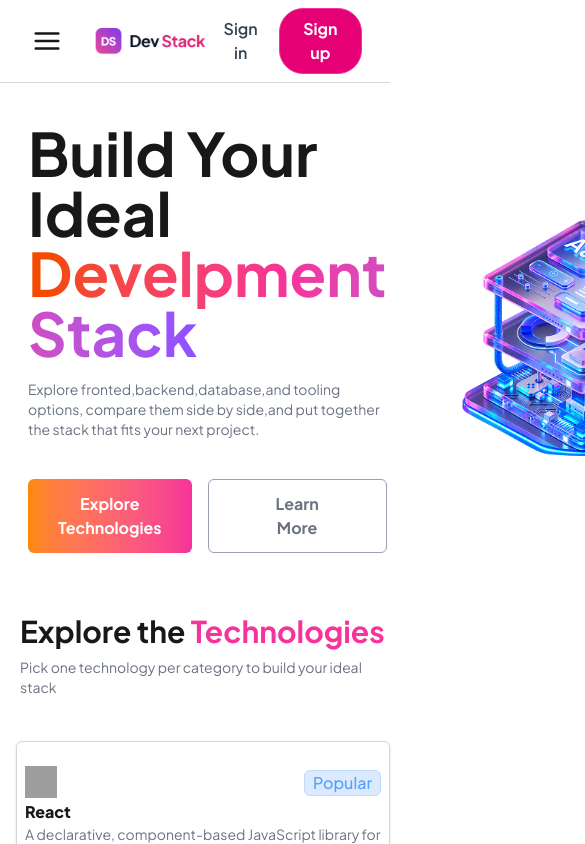
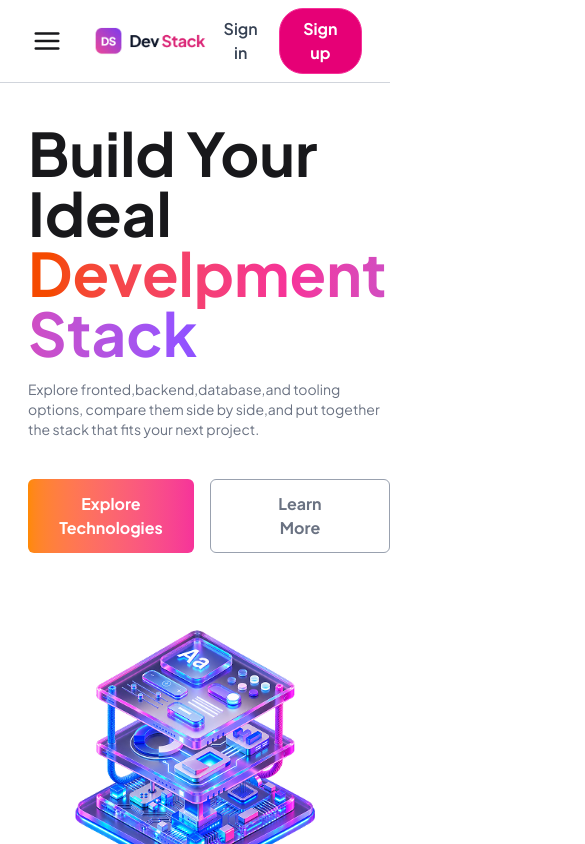
Before and after one commit to nishattasnimtonni5-lang/assignment-5-b14, a React (Vite) app: page / in a window 390 px wide. Shown: the top 844 px of the page, 585 px wide, since content can reach past the window. Built offline with nearby package versions, Linux system fonts and the light colour scheme; grey boxes are pictures that could not be loaded.

Commit message:
style:added styles for responsive

```diff
--- a/src/Components/Banner.tsx
+++ b/src/Components/Banner.tsx
@@ -2,9 +2,9 @@
 import banner from "../assets/banner-stack.png"
 const Banner = () => {
     return (<div>
-        <div className="flex items-center pt-10">
+        <div className="flex items-center pt-10 flex-col md:flex-row">
         <div  >
-            <div className="pl-7 pb-10  ">
+            <div className="pl-7 pb-10    ">
                 <h1 className="text-6xl font-bold ">Build Your Ideal <span className="bg-linear-to-r from-orange-600 via-pink-500 to-violet-500 bg-clip-text text-transparent"> Develpment Stack </span></h1>
           <p className="text-gray-500 pt-4 text-sm pr-50px ">Explore fronted,backend,database,and tooling options,
            compare them side by side,and put together the stack that fits your next project. </p>
@@ -16,7 +16,7 @@ const Banner = () => {
           </div>
           </div>
 
-            <img src={banner} alt="Banner" className="w-100"/>
+            <img src={banner} alt="Banner" className="md:w-100 w-full"/>
             </div>
 
 
```
